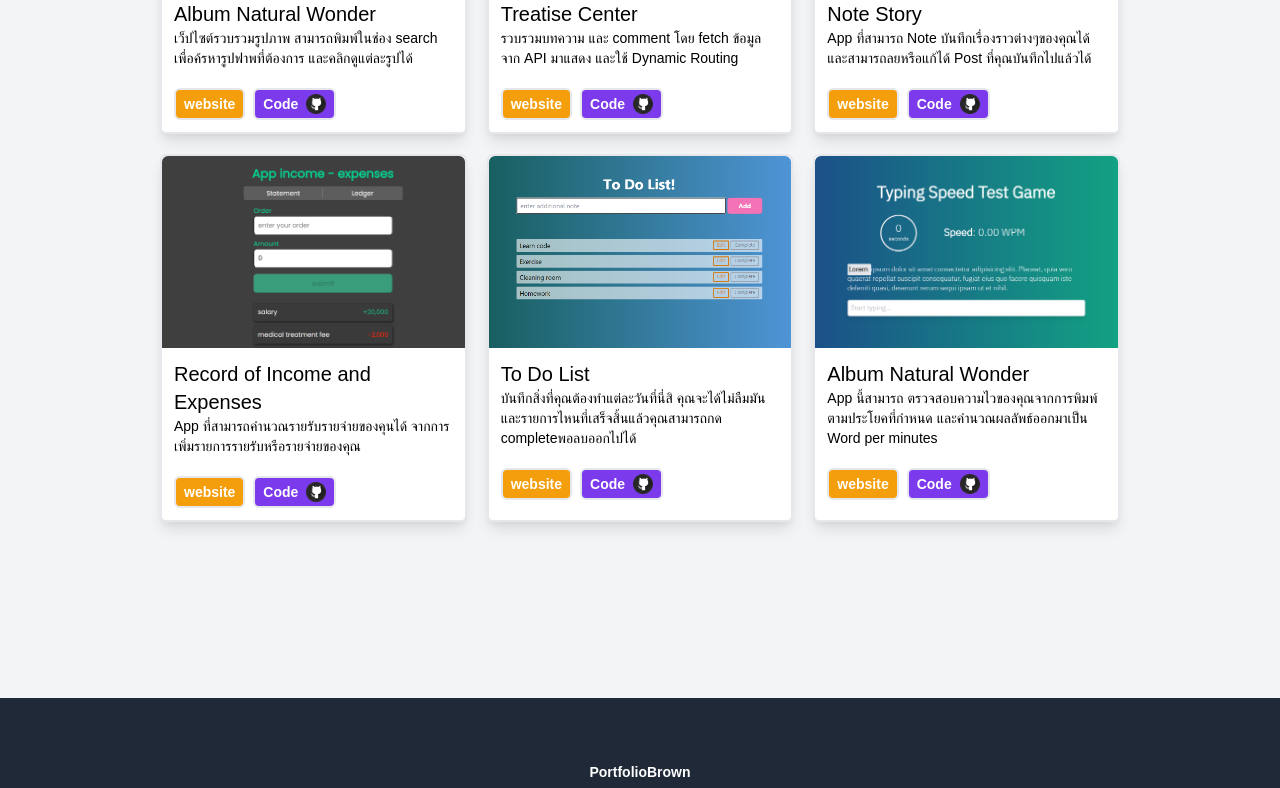
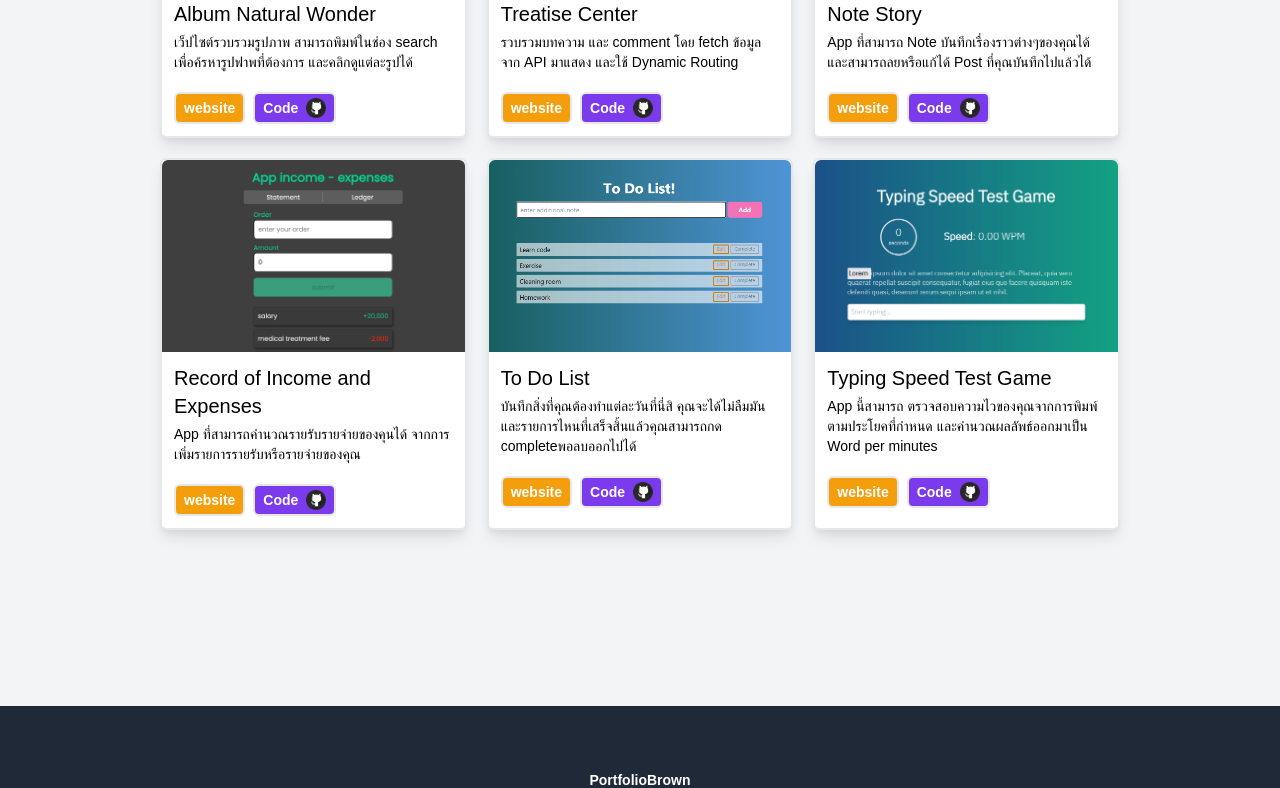
Before and after one commit to PharadolBrown/portfolio-combine-react-project, a React (Create React App) app: page / in a window 1280 px wide. Shown: the part 2539-3327 px from the top of the page. Built offline with nearby package versions, Linux system fonts and the light colour scheme; a web font is replaced by a local one.

Commit message:
finished

```diff
--- a/src/portfolioReact/components/CardAchievement.js
+++ b/src/portfolioReact/components/CardAchievement.js
@@ -20,7 +20,7 @@ export default function CardAchievement(props) {
           />
         </div>
         <div className="p-3">
-          <h3 className="text-xl">{InfoEachCard.title}</h3>
+          <h3 className="text-xl mb-1">{InfoEachCard.title}</h3>
           <p className="text-sm pb-5">{InfoEachCard.description}</p>
           <div className="flex font-bold text-white ">
             <NavLink
--- a/src/portfolioReact/data/dataCard.js
+++ b/src/portfolioReact/data/dataCard.js
@@ -3,50 +3,61 @@ import { v4 as uuidv4 } from "uuid";
 const dataCard = [
   {
     title: "Album Natural Wonder",
-    description: "เว็ปไซต์รวบรวมรูปภาพ สามารถพิมพ์ในช่อง search เพื่อค้รหารูปฟาพที่ต้องการ และคลิกดูแต่ละรูปได้",
+    description:
+      "เว็ปไซต์รวบรวมรูปภาพ สามารถพิมพ์ในช่อง search เพื่อค้รหารูปฟาพที่ต้องการ และคลิกดูแต่ละรูปได้",
     url: "images/workShopImg/Album.png",
     toWeb: "/AppAlbum",
-    toCode: "https://www.youtube.com/",
+    toCode:
+      "https://github.com/PharadolBrown/portfolio_react/tree/main/src/AllApp/AppAlbum",
     id: uuidv4(),
   },
   {
     title: "Treatise Center",
-    description: "รวบรวมบทความ และ comment โดย fetch ข้อมูลจาก API มาแสดง และใช้ Dynamic Routing",
+    description:
+      "รวบรวมบทความ และ comment โดย fetch ข้อมูลจาก API มาแสดง และใช้ Dynamic Routing",
     url: "images/workShopImg/AppTreatise.png",
     toWeb: "/AppTreatise",
-    toCode: "https://www.youtube.com/",
+    toCode:
+      "https://github.com/PharadolBrown/portfolio_react/tree/main/src/AllApp/AppTreatise",
     id: uuidv4(),
   },
   {
     title: "Note Story",
-    description: "App ที่สามารถ Note บันทึกเรื่องราวต่างๆของคุณได้ และสามารถลยหรือแก้ได้ Post ที่คุณบันทึกไปแล้วได้",
+    description:
+      "App ที่สามารถ Note บันทึกเรื่องราวต่างๆของคุณได้ และสามารถลยหรือแก้ได้ Post ที่คุณบันทึกไปแล้วได้",
     url: "images/workShopImg/AppNote.png",
     toWeb: "/AppNote",
-    toCode: "https://www.youtube.com/",
+    toCode:
+      "https://github.com/PharadolBrown/portfolio_react/tree/main/src/AllApp/AppNoteStory",
     id: uuidv4(),
   },
   {
     title: "Record of Income and Expenses",
-    description: "App ที่สามารถคำนวณรายรับรายจ่ายของคุนได้ จากการเพิ่มรายการรายรับหรือรายจ่ายของคุณ",
+    description:
+      "App ที่สามารถคำนวณรายรับรายจ่ายของคุนได้ จากการเพิ่มรายการรายรับหรือรายจ่ายของคุณ",
     url: "images/workShopImg/AppFinancial.png",
     toWeb: "https://financial-app-log.netlify.app/",
-    toCode: "https://www.youtube.com/",
+    toCode: "https://github.com/PharadolBrown/financial-app-react",
     id: uuidv4(),
   },
   {
     title: "To Do List",
-    description: "บันทึกสิ่งที่คุณต้องทำแต่ละวันที่นี่สิ คุณจะได้ไม่ลืมมัน และรายการไหนที่เสร็จสิ้นแล้วคุณสามารถกด completeพอลบออกไปได้",
+    description:
+      "บันทึกสิ่งที่คุณต้องทำแต่ละวันที่นี่สิ คุณจะได้ไม่ลืมมัน และรายการไหนที่เสร็จสิ้นแล้วคุณสามารถกด completeพอลบออกไปได้",
     url: "images/workShopImg/AppToDoList.png",
     toWeb: "/AppToDoList",
-    toCode: "https://www.youtube.com/",
+    toCode:
+      "https://github.com/PharadolBrown/portfolio_react/tree/main/src/AllApp/AppToDoList",
     id: uuidv4(),
   },
   {
-    title: "Album Natural Wonder",
-    description: "App นี้สามารถ ตรวจสอบความไวของคุณจากการพิมพ์ตามประโยคที่กำหนด และคำนวณผลลัพธ์ออกมาเป็น Word per minutes",
+    title: "Typing Speed Test Game",
+    description:
+      "App นี้สามารถ ตรวจสอบความไวของคุณจากการพิมพ์ตามประโยคที่กำหนด และคำนวณผลลัพธ์ออกมาเป็น Word per minutes",
     url: "images/workShopImg/AppTypingTest.png",
     toWeb: "/AppTypingTest",
-    toCode: "https://www.youtube.com/",
+    toCode:
+      "https://github.com/PharadolBrown/portfolio_react/tree/main/src/AllApp/AppTypingTest",
     id: uuidv4(),
   },
 ];
--- a/src/portfolioReact/section/Header.js
+++ b/src/portfolioReact/section/Header.js
@@ -30,7 +30,7 @@ export default function Header() {
           </a>
           <NavLink
             to={{
-              pathname: "#header",
+              pathname: "https://github.com/PharadolBrown/portfolio_react",
             }}
             target="_blank"
             className="flex rounded-md px-4 ml-5 lg:ml-10 py-1 border-2 border-purple-500 border-opacity-60 items-center justify-center text-sm md:text-2xl mt-3 md:mt-7 lg:mt-10 bg-purple-600 bg-opacity-60 hover:bg-purple-800 hover:border-white hover:border-opacity-10 hover:bg-opacity-60 hover:-translate-y-3 transition duration-300"
```
